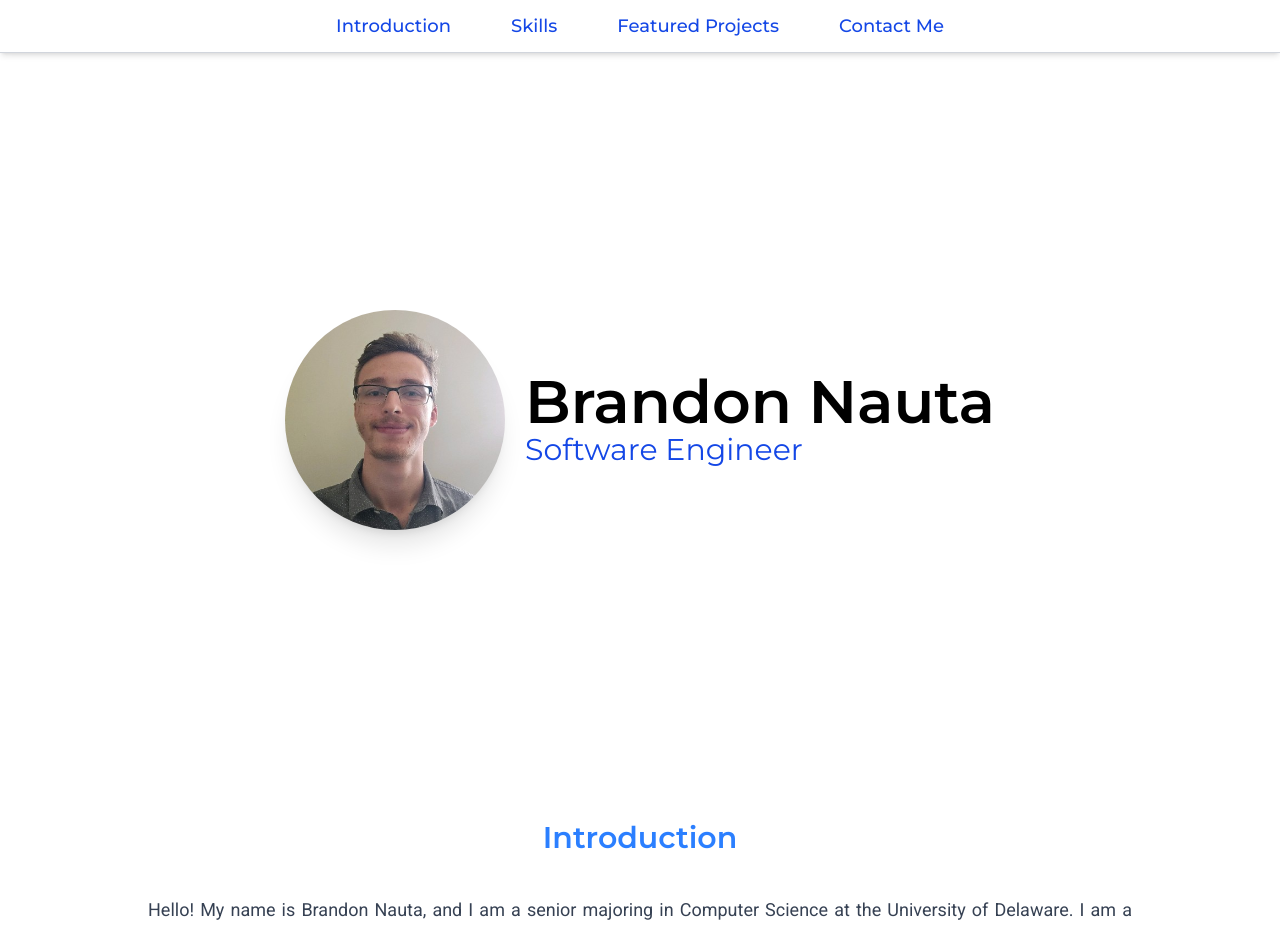
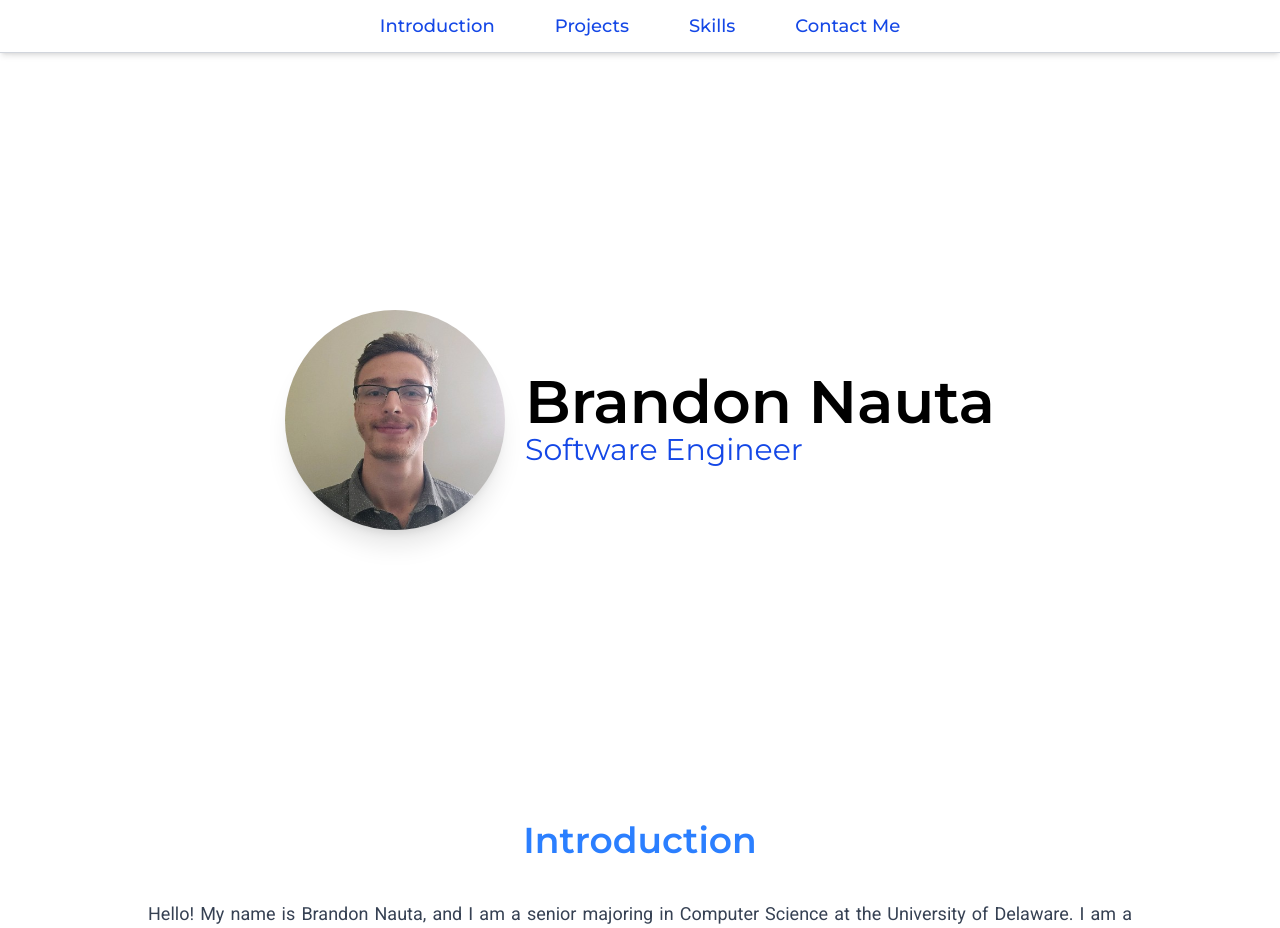
Before and after one commit to TheLuckyman30/portfolio, a React (Vite) app: page / in a window 1280 px wide. Shown: the top 928 px of the page. Built offline with nearby package versions, Linux system fonts and the light colour scheme.

Commit message:
Renamed featured projects to projects

```diff
--- a/src/App.tsx
+++ b/src/App.tsx
@@ -1,17 +1,13 @@
 import { useRef } from "react";
 import { TextButton, Navbar, Footer } from "./components";
-import { Introduction, Skills, FeaturedProjects, ContactMe } from "./sections";
+import { Introduction, Skills, Projects, ContactMe } from "./sections";
 import picOfMe from "./assets/images/me.png";
 import "./App.css";
 
 const sections = [
   { id: "introduction", name: "Introduction", element: <Introduction /> },
+  { id: "projects", name: "Projects", element: <Projects /> },
   { id: "skills", name: "Skills", element: <Skills /> },
-  {
-    id: "featured-projects",
-    name: "Featured Projects",
-    element: <FeaturedProjects />,
-  },
   { id: "contact-me", name: "Contact Me", element: <ContactMe /> },
 ];
 
@@ -66,7 +62,7 @@ function App() {
               key={section.id}
               className="flex flex-col gap-10 scroll-m-30"
             >
-              <h1 className="font-semibold font-montserrat text-center text-xl sm:text-3xl text-blue-500">
+              <h1 className="font-semibold font-montserrat text-center text-2xl sm:text-4xl text-blue-500">
                 {section.name}
               </h1>
               {section.element}
--- a/src/sections/FeaturedProjects.tsx
+++ b/src/sections/Projects.tsx
@@ -3,7 +3,7 @@ import { Input, ProjectCard } from "../components";
 import { filterProjects } from "../utils";
 import projects from "../data/my-projects.json";
 
-export function FeaturedProjects() {
+export function Projects() {
   const [searchValue, setSearchValue] = useState<string>("");
   const filteredProjects = filterProjects(projects, searchValue);
 
--- a/src/sections/index.ts
+++ b/src/sections/index.ts
@@ -1,4 +1,4 @@
 export { Introduction } from "./Introduction";
-export { FeaturedProjects } from "./FeaturedProjects";
+export { Projects } from "./Projects";
 export { Skills } from "./Skills";
 export { ContactMe } from "./ContactMe";
```
